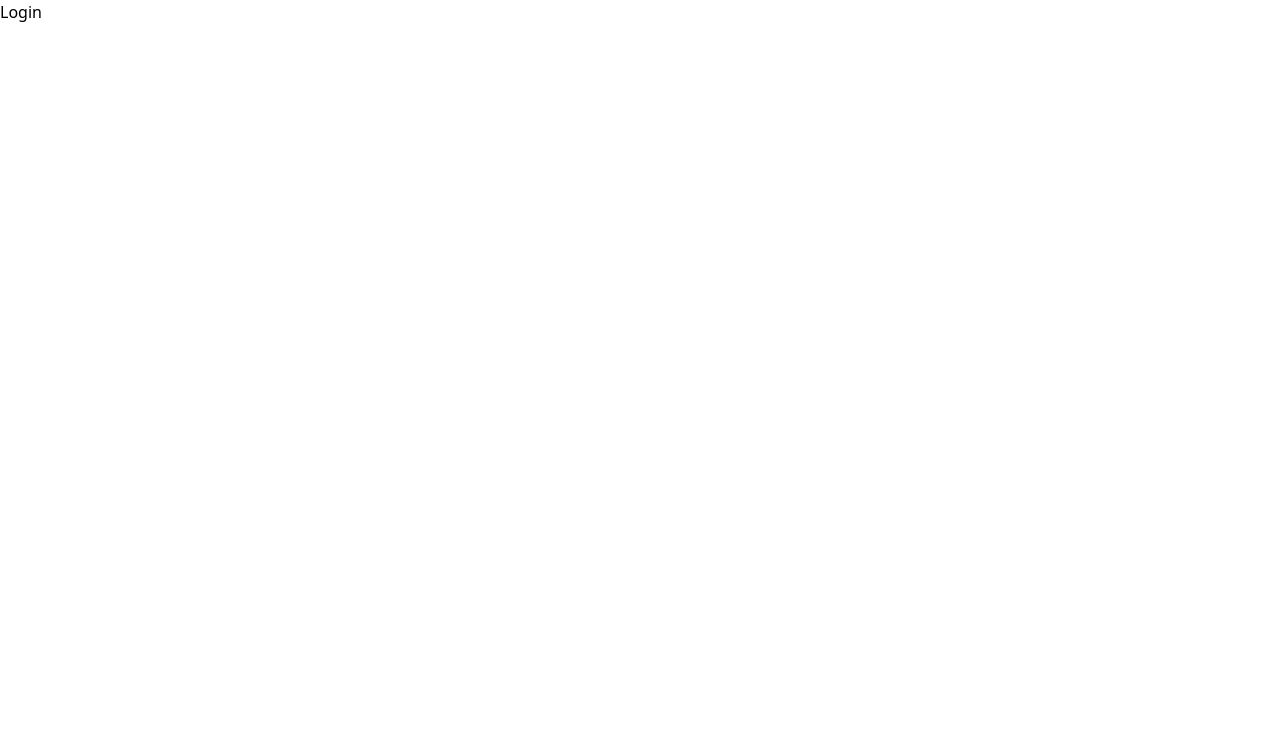
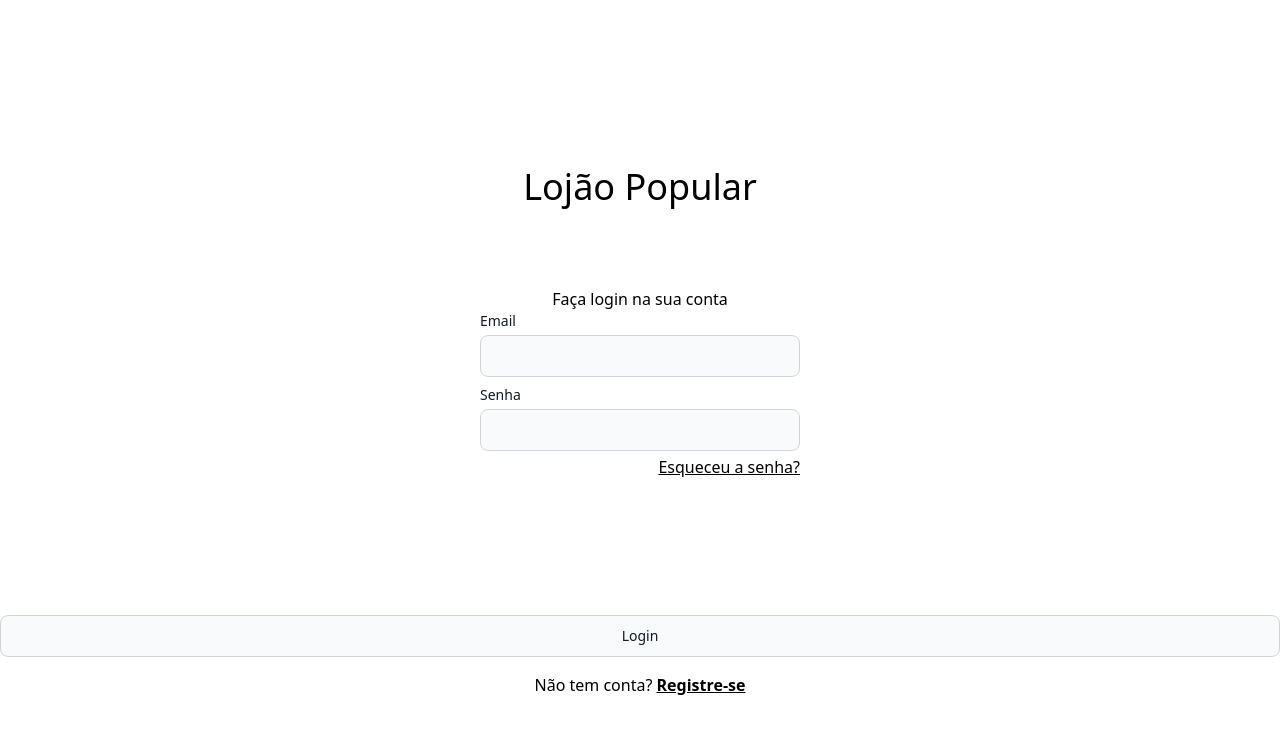
Before and after one commit to Fedolfo/front-end-lojao-popular, a React (Create React App) app: page /login in a window 1280 px wide. Shown: the top 734 px of the page. Built offline with nearby package versions, Linux system fonts and the light colour scheme; the HTML template or start-up script is replaced by a standard one.

Commit message:
feat: add page login

```diff
--- a/src/pages/login/Login.tsx
+++ b/src/pages/login/Login.tsx
@@ -1,7 +1,114 @@
-import React from 'react';
+import React, { useState } from 'react';
+import { Formik, Form, Field, ErrorMessage } from 'formik';
+import loginSchema from 'utils/yup/login/login-schema';
+import { Link } from 'react-router-dom';
+
+type PropsLogin = {
+  email: string;
+  password: string;
+};
 
 function Login(): JSX.Element {
-  return <div>Login</div>;
+  const [email] = useState<string>('');
+  const [password] = useState<string>('');
+
+  const loginValues: PropsLogin = {
+    email,
+    password,
+  };
+
+  return (
+    <Formik
+      initialValues={loginValues}
+      validationSchema={loginSchema}
+      onSubmit={(values) => {
+        console.log(values);
+      }}
+    >
+      {(formik) => {
+        const { errors, dirty, isValid, touched } = formik;
+        return (
+          <Form>
+            <div className='flex flex-col h-screen justify-center items-center'>
+              <div className='android:relative android:bottom-20'>
+                <h1 className='text-4xl'>Lojão Popular</h1>
+              </div>
+              <span className='text-base'>Faça login na sua conta</span>
+              <div className='mb-2'>
+                <label
+                  htmlFor='email'
+                  className='block mb-1 text-sm font-medium text-gray-900 dark:text-gray-300'
+                >
+                  Email
+                </label>
+                <Field
+                  type='email'
+                  name='email'
+                  id='email'
+                  className={
+                    errors.email && touched.email
+                      ? 'android:w-80 block w-full p-2.5 border border-red-800 text-sm rounded-lg'
+                      : 'android:w-80 bg-gray-50 border border-gray-300 text-gray-900 text-sm rounded-lg focus:ring-blue-500 focus:border-blue-500 block w-full p-2.5 dark:bg-gray-700 dark:border-gray-600 dark:placeholder-gray-400 dark:text-white dark:focus:ring-blue-500 dark:focus:border-blue-500'
+                  }
+                  data-testid='input-email-login'
+                />
+                <ErrorMessage
+                  name='email'
+                  component='span'
+                  className='text-xs text-red-900 h-0'
+                />
+              </div>
+              <div className='mb-2'>
+                <label
+                  htmlFor='password'
+                  className='block mb-1 text-sm font-medium text-gray-900 dark:text-gray-300'
+                >
+                  Senha
+                </label>
+                <Field
+                  type='password'
+                  name='password'
+                  id='password'
+                  className={
+                    errors.email && touched.email
+                      ? 'android:w-80 block w-full p-2.5 border border-red-800 text-sm rounded-lg'
+                      : 'android:w-80 bg-gray-50 border border-gray-300 text-gray-900 text-sm rounded-lg focus:ring-blue-500 focus:border-blue-500 block w-full p-2.5 dark:bg-gray-700 dark:border-gray-600 dark:placeholder-gray-400 dark:text-white dark:focus:ring-blue-500 dark:focus:border-blue-500'
+                  }
+                  data-testid='input-password-login'
+                />
+                <ErrorMessage
+                  name='password'
+                  component='span'
+                  className='text-xs text-red-900 mt-1'
+                />
+                <small className='text-base mt-1 flex justify-end underline'>
+                  Esqueceu a senha?
+                </small>
+              </div>
+
+              <button
+                type='submit'
+                className={
+                  !(dirty && isValid)
+                    ? 'android:relative android:top-32 disabled:opacity-30  bg-gray-50 border border-gray-300 text-gray-900 text-sm rounded-lg focus:ring-blue-500 focus:border-blue-500 w-full p-2.5 dark:bg-gray-700 dark:border-gray-600 dark:placeholder-gray-400 dark:text-white dark:focus:ring-blue-500 dark:focus:border-blue-500'
+                    : 'android:relative android:top-32 android:w-80 bg-gray-50 border border-gray-300 text-gray-900 text-sm rounded-lg focus:ring-blue-500 focus:border-blue-500 w-full p-2.5 dark:bg-gray-700 dark:border-gray-600 dark:placeholder-gray-400 dark:text-white dark:focus:ring-blue-500 dark:focus:border-blue-500'
+                }
+                disabled={!(dirty && isValid)}
+              >
+                Login
+              </button>
+              <span className='android:relative android:top-36'>
+                Não tem conta?{' '}
+                <Link to='/register'>
+                  <b className='underline'>Registre-se</b>
+                </Link>
+              </span>
+            </div>
+          </Form>
+        );
+      }}
+    </Formik>
+  );
 }
 
 export default Login;
```
